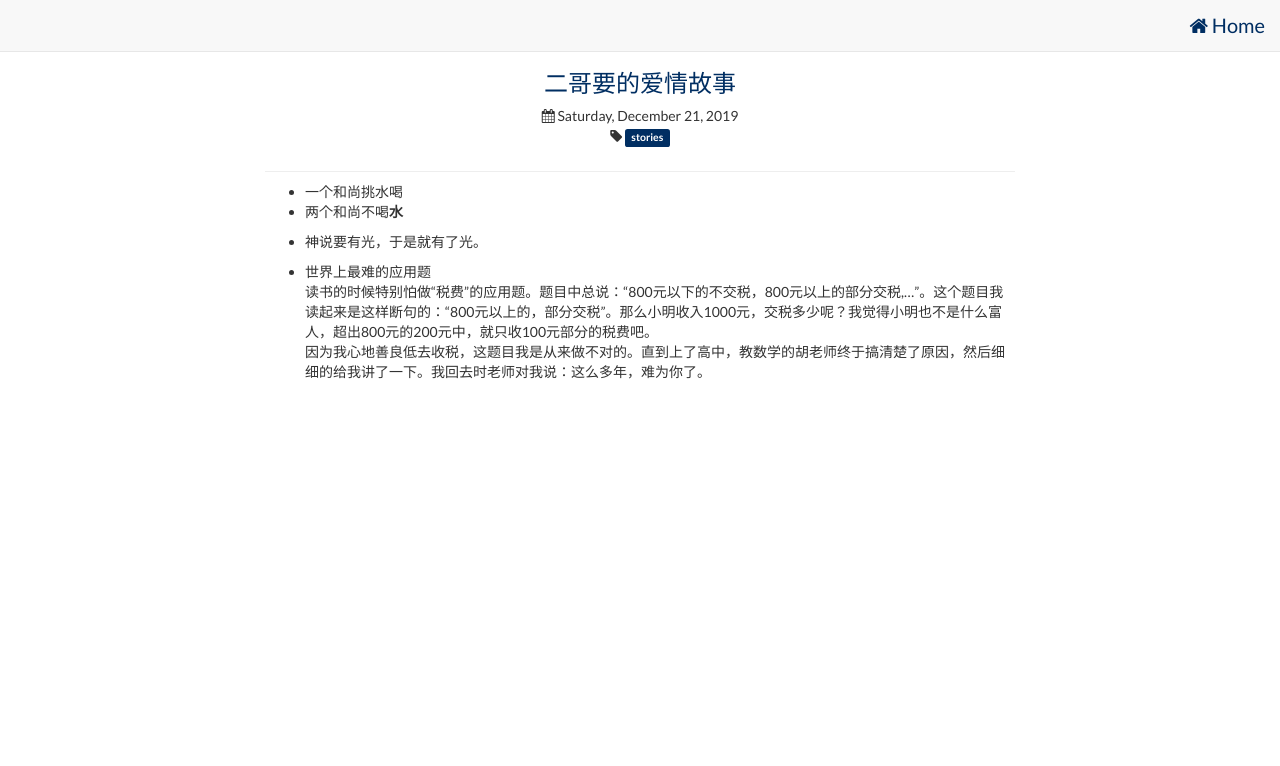
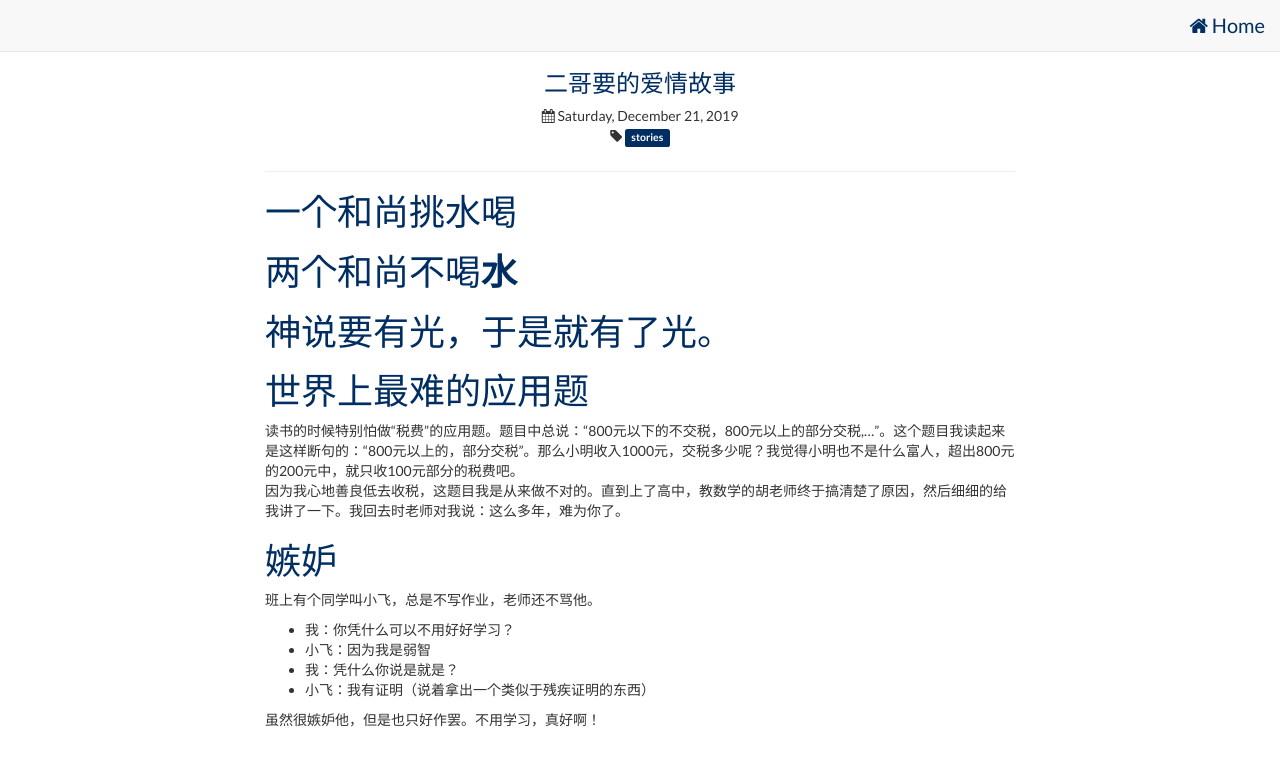
Before and after one commit to HengyueLi/hengyue.blog.github.io, a Jekyll site: the page built from _posts/2019-12-21-lovelystory.md, in a window 1280 px wide. Shown: the top 766 px of the page. Built offline with Jekyll 4.4.1, drawn with Linux system fonts in a browser that asks for light colours; nearby versions of some CDN libraries.

Commit message:
story-小飞的故事

```diff
--- a/_posts/2019-12-21-lovelystory.md
+++ b/_posts/2019-12-21-lovelystory.md
@@ -8,13 +8,22 @@ published: true
 
 
 <!--more-->
-* 一个和尚挑水喝
-* 两个和尚不喝**水**
+# 一个和尚挑水喝
+# 两个和尚不喝**水**
 
 
 
-* 神说要有光，于是就有了光。
+# 神说要有光，于是就有了光。
 
-* 世界上最难的应用题
+# 世界上最难的应用题
 读书的时候特别怕做“税费”的应用题。题目中总说：“800元以下的不交税，800元以上的部分交税,...”。这个题目我读起来是这样断句的：“800元以上的，部分交税”。那么小明收入1000元，交税多少呢？我觉得小明也不是什么富人，超出800元的200元中，就只收100元部分的税费吧。
 因为我心地善良低去收税，这题目我是从来做不对的。直到上了高中，教数学的胡老师终于搞清楚了原因，然后细细的给我讲了一下。我回去时老师对我说：这么多年，难为你了。
+
+# 嫉妒
+班上有个同学叫小飞，总是不写作业，老师还不骂他。
+- 我：你凭什么可以不用好好学习？
+- 小飞：因为我是弱智
+- 我：凭什么你说是就是？
+- 小飞：我有证明（说着拿出一个类似于残疾证明的东西）
+
+虽然很嫉妒他，但是也只好作罢。不用学习，真好啊！
```
